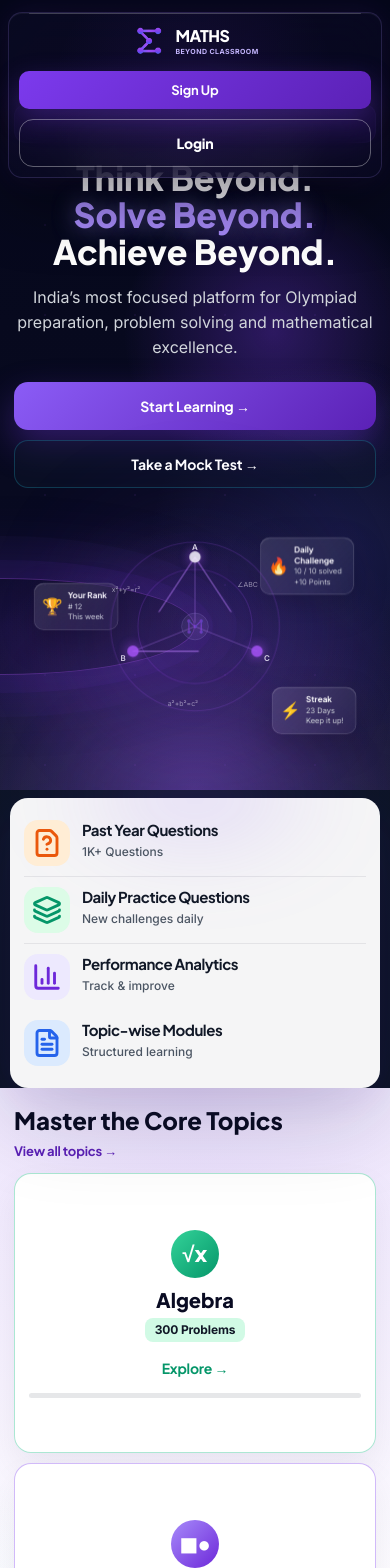
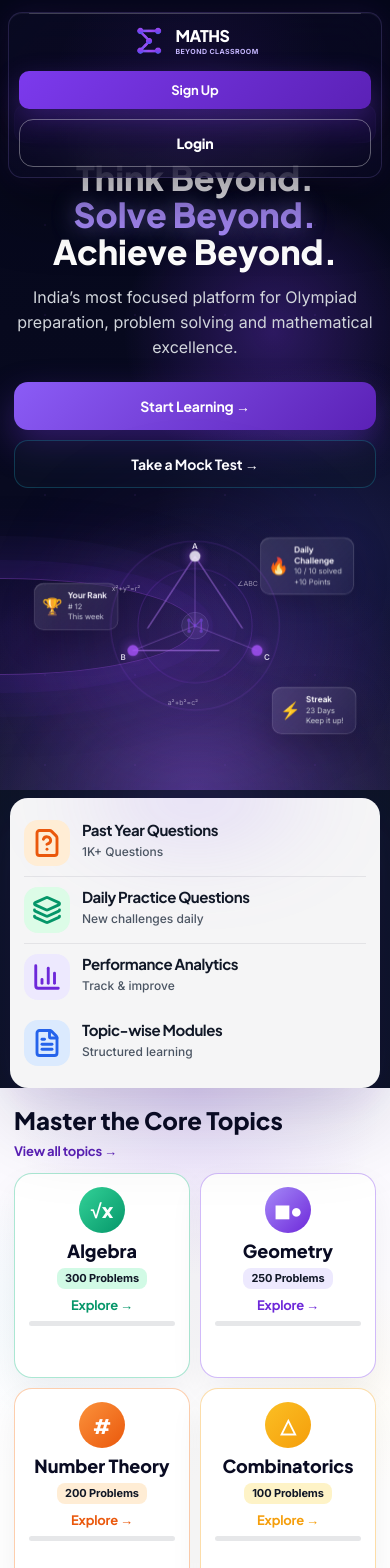
Before and after one commit to avilash07it/maths-beyond-classroom, a React (Vite) app: page / in a window 390 px wide. Shown: the top 1568 px of the page. Built offline with nearby package versions, Linux system fonts and the light colour scheme; no server answers.

Commit message:
Responsiveness Improvement 2

```diff
--- a/src/components/TopicExplorer/TopicExplorer.css
+++ b/src/components/TopicExplorer/TopicExplorer.css
@@ -574,40 +574,49 @@
   }
 
   .topic-grid{
+    grid-template-columns:repeat(2,minmax(0,1fr));
     gap:12px;
 }
 
 .topic-card{
-    min-height:182px;
-    padding:14px 16px 13px;
-    border-radius:17px;
-    justify-content:center;
+  height:205px;
+  min-height:205px;
+
+  padding:16px 12px;
+
+  border-radius:18px;
+
+  justify-content:flex-start;
 }
 
 .topic-icon{
-    width:48px;
-    height:48px;
-    margin-bottom:10px;
-    font-size:22px;
+  width:46px;
+  height:46px;
+
+  margin-bottom:8px;
+
+  font-size:20px;
 }
 
 .topic-card h3{
-    font-size:20px;
+  font-size:18px;
   line-height:1.15;
 }
 
 .topic-card span{
-    margin-top:7px;
-    padding:5px 10px;
-    font-size:12px;
+  margin-top:6px;
+
+  padding:4px 8px;
+
+  font-size:11px;
 }
 
 .topic-card p{
-    margin:8px 0 7px;
-    min-height:36px;
-    display:grid;
-    place-items:center;
-    font-size:14px;
+  margin:8px 0;
+
+  min-height:auto;
+
+  font-size:13px;
 }
 
   .topic-progress{
@@ -631,3 +640,10 @@
     padding:13px 14px 12px;
   }
 }
+@media (max-width:768px){
+
+  .topic-grid .topic-card:nth-child(5){
+      display:none;
+  }
+
+}
```
Lines whose indentation alone changed are shown as unchanged.
